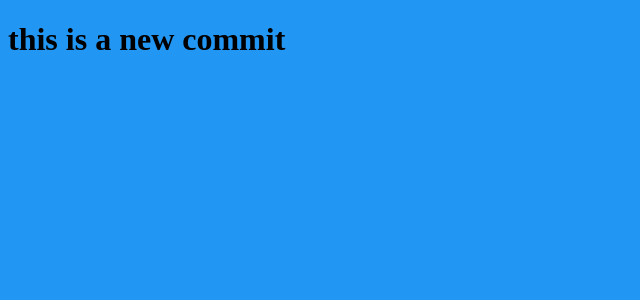
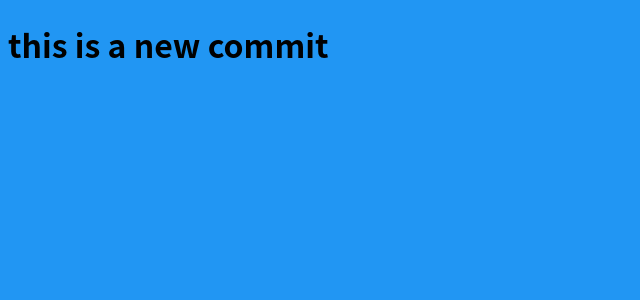
Before and after one commit to nancymi/twhomework, a Jekyll site: the page 2015-11-7/index.html, which Jekyll copies as it is, in a window 1280 px wide. Shown: the top 300 px of the page, without its empty margins (0-640 px from the left). Built offline with Jekyll 4.4.1, drawn with Linux system fonts in a browser that asks for light colours.

Commit message:
add font-family

```diff
--- a/2015-11-7/index.html
+++ b/2015-11-7/index.html
@@ -6,6 +6,9 @@
 	body {
 		background-color: #2196F3
 	}
+	h1 {
+		font-family: "Noto Sans CJK SC", "Source Han Sans CN"
+	}
 	</style>
 </head>
 <body>
```
